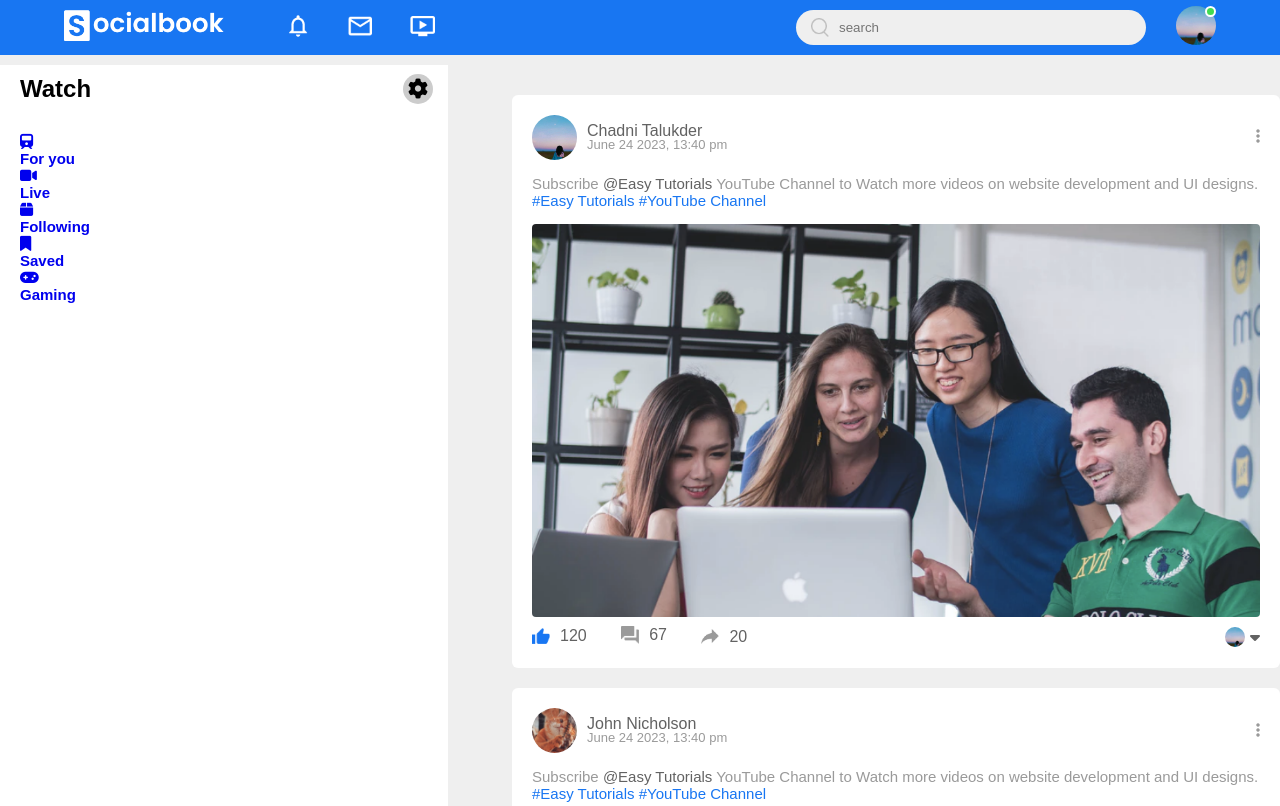
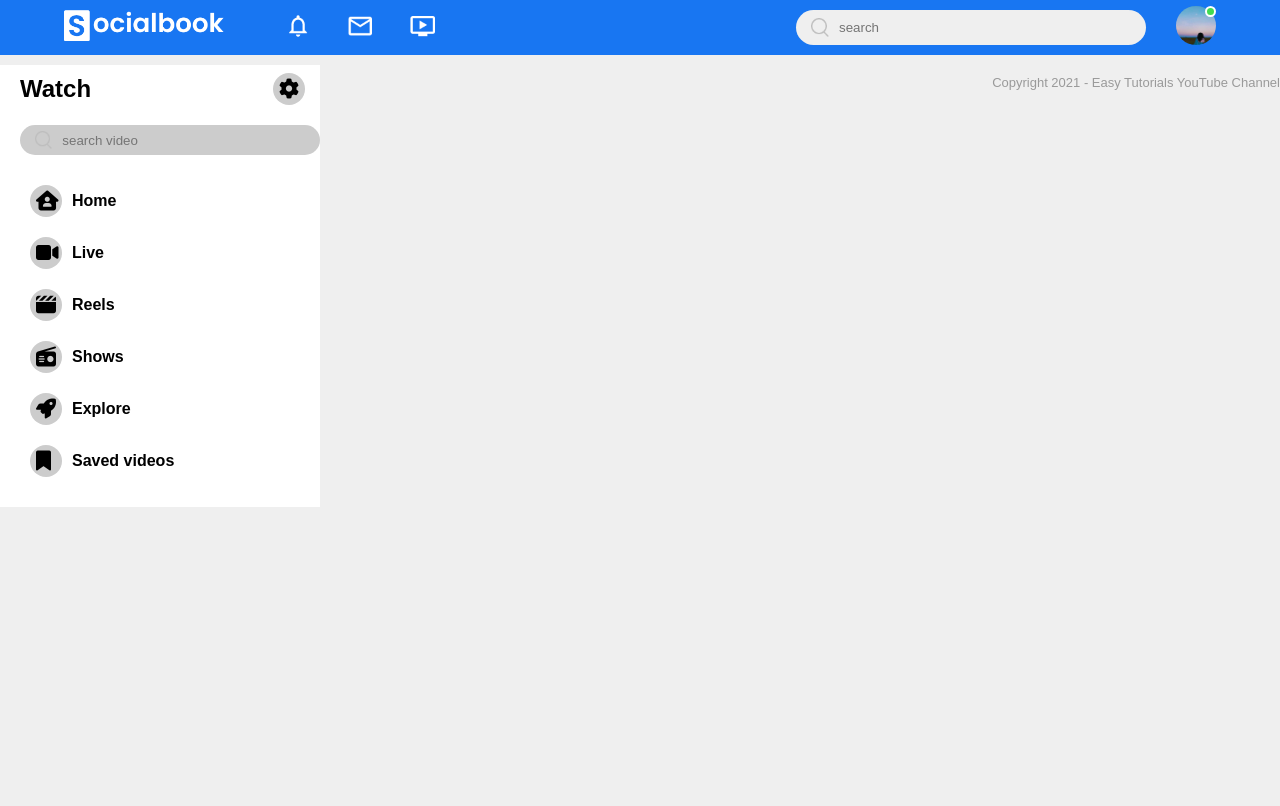
Before and after one commit to chadnitalukder2/Facebook-clone-css, a plain HTML site: page video.html in a window 1280 px wide. Shown: the top 806 px of the page. Drawn offline with Linux system fonts and the light colour scheme.

Commit message:
Facebook video-hover

```diff
--- a/video.css
+++ b/video.css
@@ -12,27 +12,28 @@
 }
 .vd-left{
     position:sticky;
-    flex-basis: 35%;
+    flex-basis: 25%;
     background: #fff
 }
 .watch {
     display: flex;
     align-items: center;
     justify-content: space-between;
+    padding-bottom: 12px;
 }
 .watch h2{
     padding: 10px 20px;
 }
  .watch div i{
     display: block;
-    padding-left: 5px;
+    padding-left: 6px;
     font-size: 20px;
     background: #ccc;
     margin-right: 15px;
     border-radius: 50%;
-    width: 30px;
-    height: 30px;
-    padding-top: 5px;
+    width: 32px;
+    height: 32px;
+    padding-top: 6px;
 
 }
 .vd-right{
@@ -40,27 +41,61 @@
     padding: 0;
 }
 
-
-
 .menu-box{
-
     background: #fff;
     margin: 0;
     padding: 20px;
+}
+.for, .live, .reels, .shows, .explore, .save{
+    display: flex;
+    align-items: center;
+    padding: 10px;
+}
+.for div, .live div, .reels div, .shows div, .explore div, .save div {
+    font-size: 20px;
+    height: 32px;
+    width: 32px;
+    border-radius: 50%;
+    background: #ccc;
+    padding-left: 6px;
+    padding-top: 5px;
+}
+.for h4, .live h4, .reels h4, .shows h4, .explore h4, .save h4{
+    padding-left: 10px;
+}
+.save:hover, .live:hover, .explore:hover, .reels:hover, .shows:hover, .for:hover{
+    background: #ccc;
+    width: 300px;
+    height: 50px;
+    border-radius: 40px;
 
-}
-.menu-box h4{
-    font-size: 15px;
-    margin-right: 20px;
-    text-decoration: none;
+    }
+
+
+
+
+
+
+.search{
+    display: flex;
+    background:#ccc;
+    width: 300px;
+    height: 30px;
+    border-radius: 20px;
+    margin-left: 20px;
+    padding: 0 15px;
 }
 
 
-.menu-box a{
-    text-decoration: none;
-
+.search input{
+    width: 100%;
+    background: transparent;
+    outline: none;
+    border: 0;
+    margin-left: 10px;
 }
-.vd-right{
-    position: sticky;
-    padding: 10px 0;
+.search img{
+    width: 18px;
+    height: 18px;
+    margin-top: 6px;
 }
--- a/video.html
+++ b/video.html
@@ -101,77 +101,49 @@
     <h2>Watch</h2>
     <div><i class="fa-solid fa-gear"></i></div>
     </div>
+    <div class="search">
+        <img src="images/search.png" class="img">
+        <input type="text" placeholder="search video">
+    </div>
 
     <div class="menu-box">
-<a href="#"><h4><div class="for"><i class="fa-solid fa-train"></i></div>For you</h4></a>
-<a href="#"><h4><div  class="live"><i class="fa-solid fa-video"></i></div>Live</h4></a>
-<a href="#" ><h4><div class="follow"><i class="fa-solid fa-box"></i></div>Following</h4></a>
-<a href="#"><h4> <div  class="save"><i class="fa-sharp fa-solid fa-bookmark"></i></div>Saved</h4></a>
-<a href="#" > <h4><div class="game"><i class="fa-solid fa-gamepad"></i></div>Gaming</h4></a>
-</div>
+        <div class="for">
+            <div><i class="fa-sharp fa-solid fa-house-user"></i></div>
+            <h4>Home</h4>
+            </div>
+
+            <div class="live">
+                <div> <i class="fa-solid fa-video"></i></div>
+                <h4>Live</h4>
+            </div>
+
+            <div class="reels">
+                <div><i class="fa-solid fa-clapperboard"></i></div>
+                <h4>Reels</h4>
+            </div>
+
+            <div class="shows">
+                <div><i class="fa-solid fa-radio"></i></div>
+                <h4>Shows</h4>
+            </div>
+
+            <div class="explore">
+                <div><i class="fa-sharp fa-solid fa-rocket"></i></div>
+                <h4>Explore</h4>
+            </div>
+
+            <div class="save">
+                <div><i class="fa-sharp fa-solid fa-bookmark"></i></div>
+                <h4>Saved videos</h4>
+            </div>
+
+
 </div>
 
 
-<div class="vd-right">
 
-    <div class="post-container">
-        <div class="post-row">
-            <div class="user-profile">
-                <img src="img/post6.jpg">
-                <div>
-                    <p>Chadni Talukder </p>
-                    <span> June 24 2023, 13:40 pm</span>
-                </div>
-            </div>
-            <a href="#"><i class="fas fa-ellipsis-v"></i></a>
-        </div>
-        <p class="post-text"> Subscribe <span> @Easy Tutorials</span> YouTube Channel to Watch more videos on
-            website development and UI
-            designs. <a href="#">#Easy Tutorials</a> <a href="#">#YouTube Channel</a></p>
-                <img src="images/feed-image-1.png" class="post-img">
-                <div class="post-row">
-                    <div class="activity-icons">
-                        <div><img src="images/like-blue.png">120</div>
-                        <div><img src="images/comments.png">67</div>
-                        <div><img src="images/share.png">20</div>
-                    </div>
-                    <div class="post-profile-icon">
-                        <img src="img/post6.jpg"><i class="fas fa-caret-down"></i>
+<div class="vd-right"></div>
 
-                    </div>
-                </div>
-    </div>
-
-
-    <div class="post-container">
-        <div class="post-row">
-            <div class="user-profile">
-                <img src="img/cat.jpeg">
-                <div>
-                    <p>John Nicholson</p>
-                    <span> June 24 2023, 13:40 pm</span>
-                </div>
-            </div>
-            <a href="#"><i class="fas fa-ellipsis-v"></i></a>
-        </div>
-        <p class="post-text"> Subscribe <span> @Easy Tutorials</span> YouTube Channel to Watch more videos on
-            website development and UI
-            designs. <a href="#">#Easy Tutorials</a> <a href="#">#YouTube Channel</a></p>
-                <img src="images/feed-image-2.png" class="post-img">
-                <div class="post-row">
-                    <div class="activity-icons">
-                        <div><img src="images/like.png">120</div>
-                        <div><img src="images/comments.png">67</div>
-                        <div><img src="images/share.png">20</div>
-                    </div>
-                    <div class="post-profile-icon">
-                        <img src="img/cat.jpeg"><i class="fas fa-caret-down"></i>
-
-                    </div>
-                </div>
-    </div>
-
-</div>
 
 
 
```
